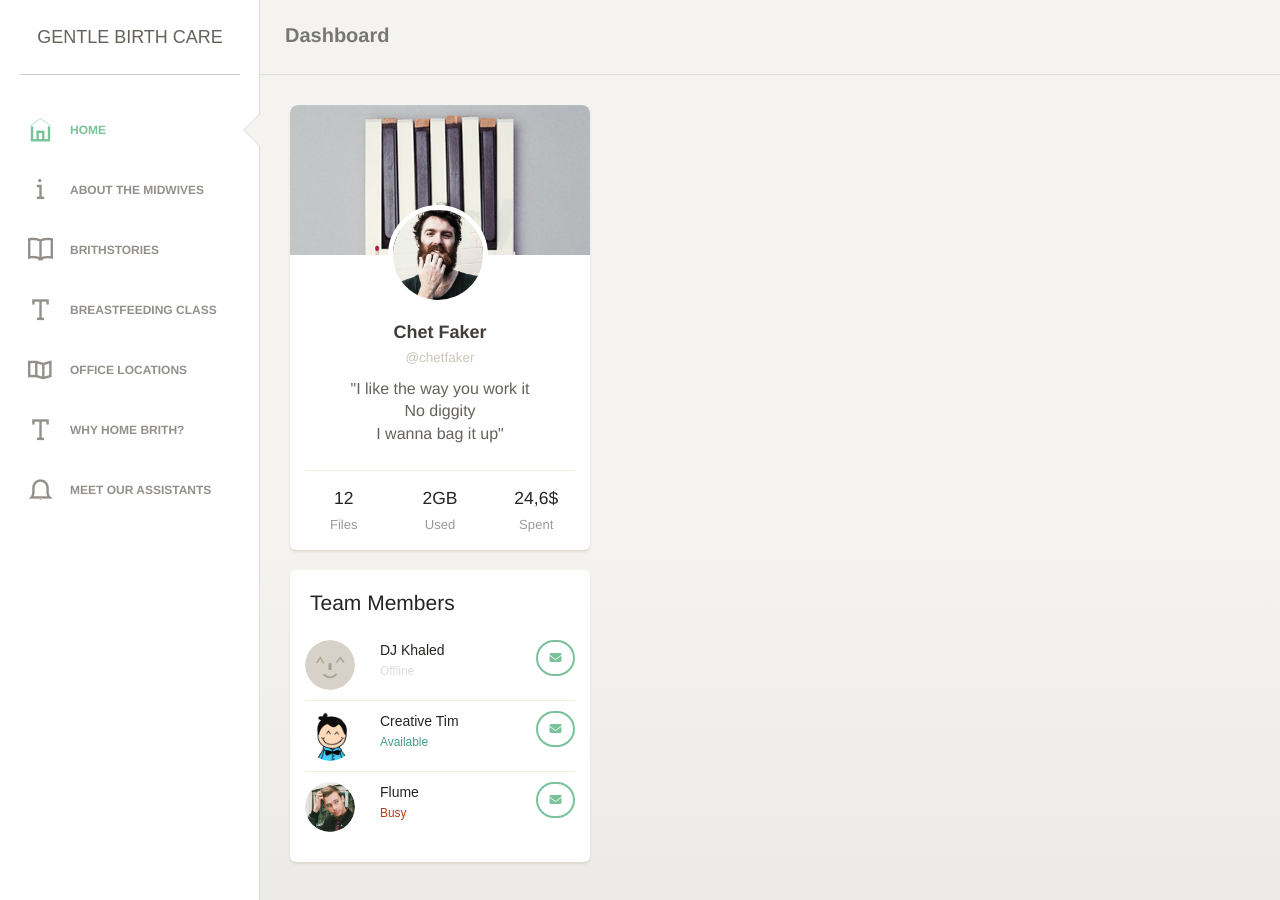
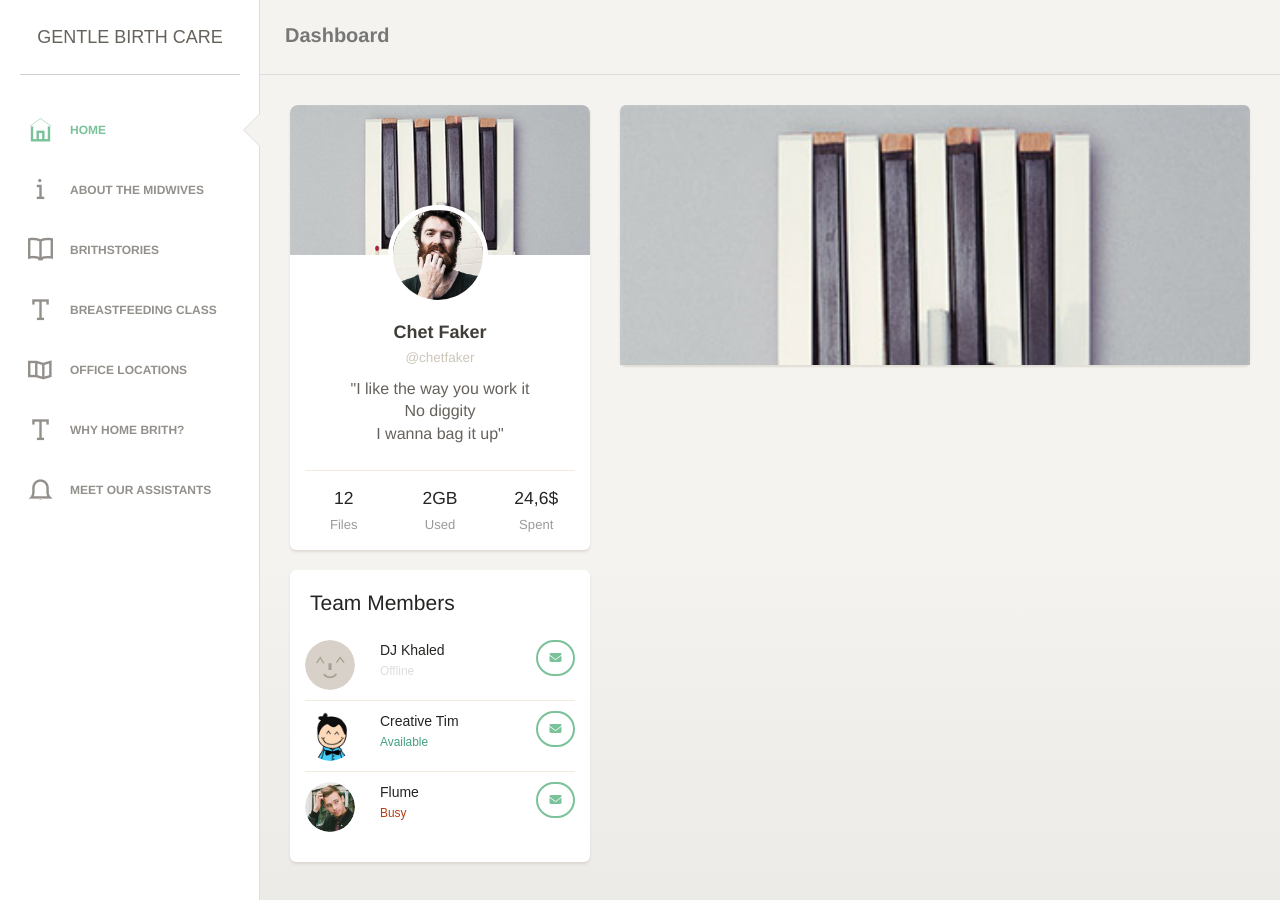
Before and after one commit to WoollyAlly/GentleBirthCare, a Jekyll site: the page built from index.html, in a window 1280 px wide. Built offline with Jekyll 4.4.1, drawn with Linux system fonts in a browser that asks for light colours; nearby versions of some CDN libraries; some web fonts are replaced.

Commit message:
Updated '/index.html' via CloudCannon

```diff
--- a/index.html
+++ b/index.html
@@ -104,6 +104,10 @@ layout: default
                     </div>
                     <div class="col-lg-8 col-md-7">
                         <div class="card">
+
+                            <div class="image">
+                                <img src="assets/img/background.jpg" alt="..."/>
+                            </div>
 <!--                            <div class="header">-->
 <!--                                <h4 class="title">Edit Profile</h4>-->
 <!--                            </div>-->
```
